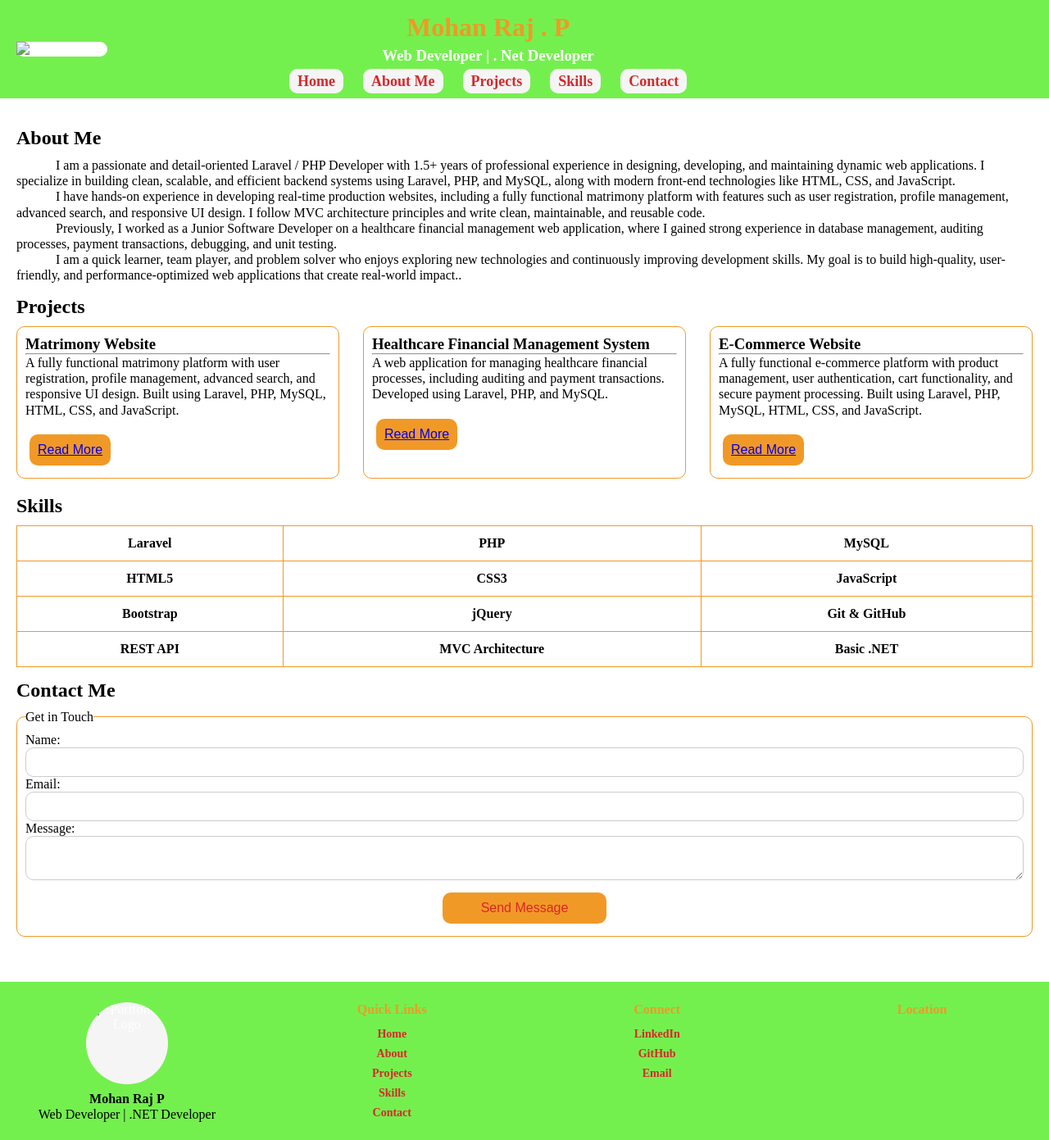
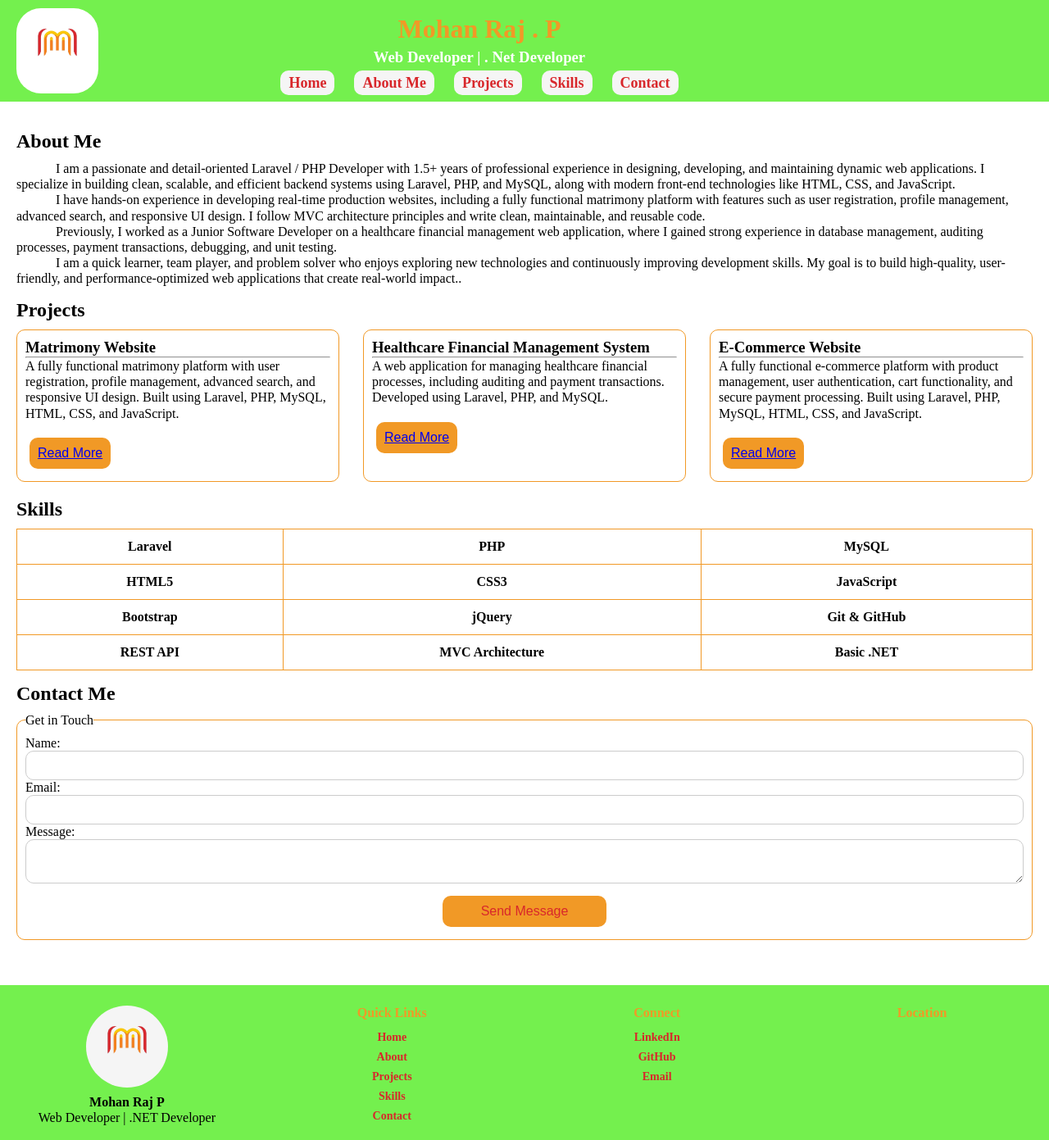
Before and after one commit to mohandev5358/Batch-44-portfolio, a plain HTML site: page index.html in a window 1280 px wide. Shown: the top 1391 px of the page at 82% size. Drawn offline with Linux system fonts and the light colour scheme; grey boxes are pictures that could not be loaded.

Commit message:
images folder removed

```diff
--- a/index.html
+++ b/index.html
@@ -5,7 +5,7 @@
     <meta charset="UTF-8">
     <meta name="viewport" content="width=device-width, initial-scale=1.0">
     <title>My Portfolio</title>
-    <link rel="icon" type="image/png" href="images/favicon.png" sizes="16x16">
+    <link rel="icon" type="image/png" href="favicon.png" sizes="16x16">
     <link rel="stylesheet" href="style.css">
 </head>
 
@@ -13,7 +13,7 @@
     <header>
         <div class="header-content">
             <div class="logo">
-                <img src="images/logo.png" alt="Portfolio Logo" />
+                <img src="logo.png" alt="Portfolio Logo" />
             </div>
             <div id="title">
                 <h1>Mohan Raj . P</h1>
@@ -140,7 +140,7 @@
     <footer>
         <div class="footer">
             <div class="footer-box">
-                <img src="images/logo.png" alt="Portfolio Logo" />
+                <img src="logo.png" alt="Portfolio Logo" />
                 <p>
                     <strong>Mohan Raj P</strong><br>
                     Web Developer | .NET Developer
```
Also changed, not shown: project-1.html (+3 -3 lines), project-2.html (+3 -3 lines), project-3.html (+3 -3 lines).
